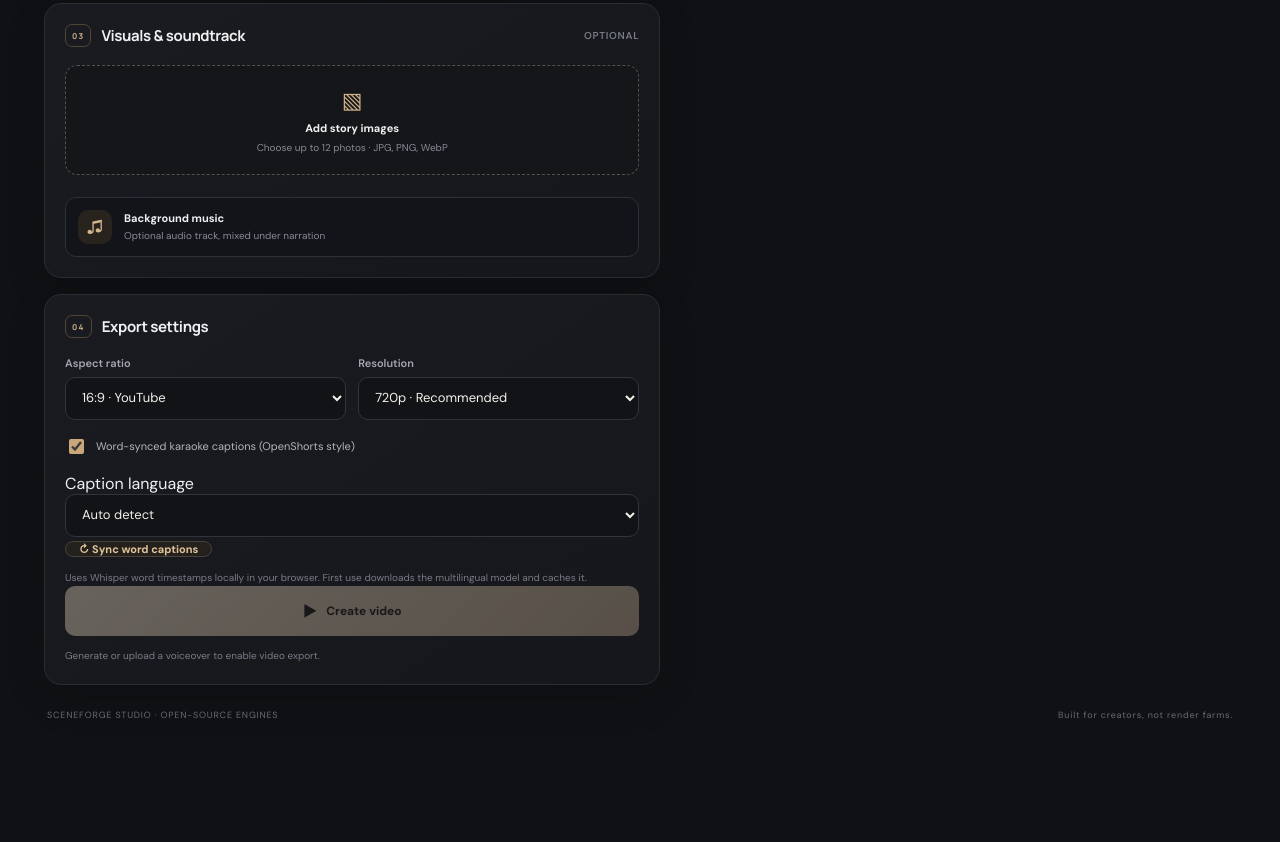
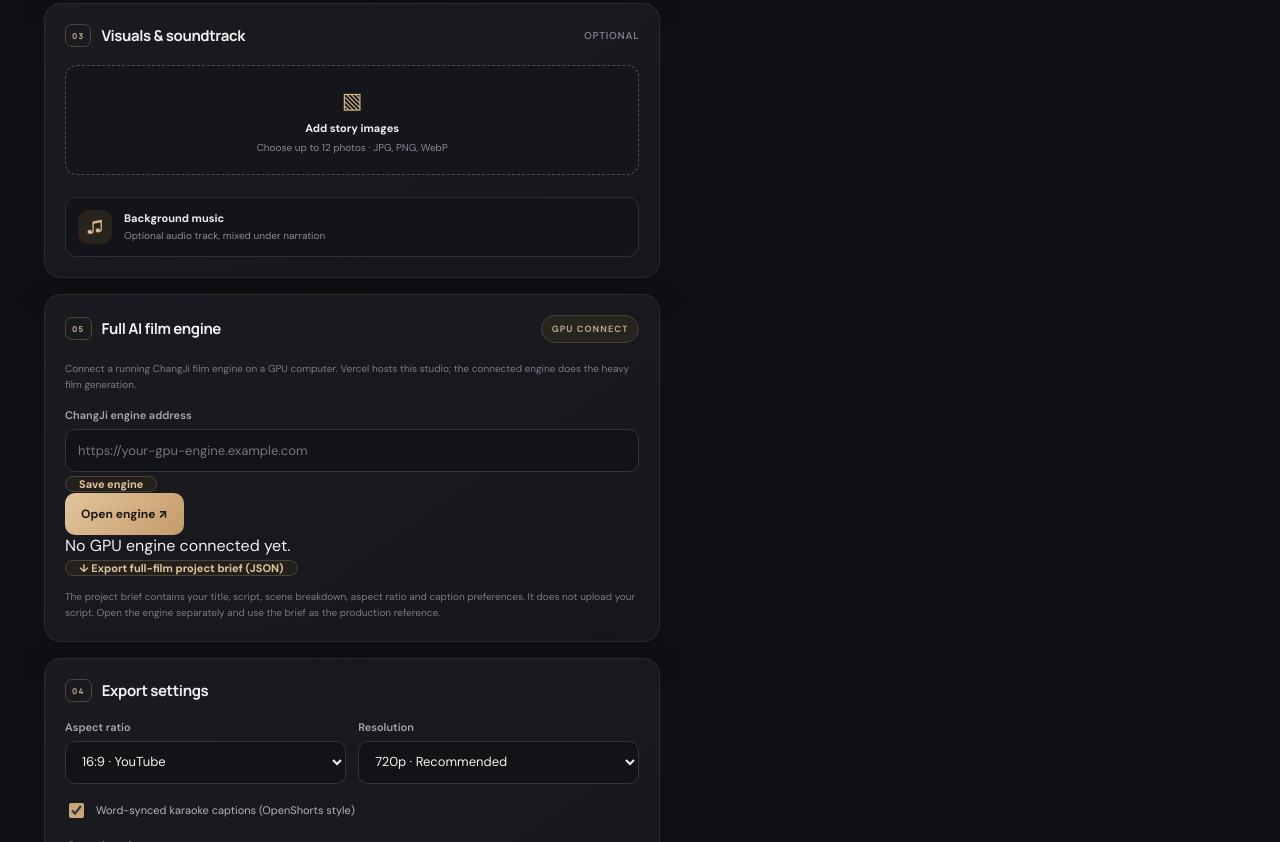
Before and after one commit to founder-dax-limbasiya/CloudVault, a website built with Vite: page video-studio/index.html in a window 1280 px wide. Shown: the part 1124-1966 px from the top of the page. Before the commit the page ends 1873 px from the top, so only its background shows below. Built offline with nearby package versions, Linux system fonts and the light colour scheme.

Commit message:
Add ChangJi full-film engine connection panel

```diff
--- a/video-studio/index.html
+++ b/video-studio/index.html
@@ -99,6 +99,23 @@
               <div id="musicName" class="file-note hidden"></div>
             </section>
 
+
+            <section class="panel engine-panel">
+              <div class="section-head">
+                <div><span class="step">05</span><h2>Full AI film engine</h2></div>
+                <span class="engine-tag">GPU CONNECT</span>
+              </div>
+              <p class="fineprint engine-intro">Connect a running ChangJi film engine on a GPU computer. Vercel hosts this studio; the connected engine does the heavy film generation.</p>
+              <label class="field-label" for="filmEngineUrl">ChangJi engine address</label>
+              <input id="filmEngineUrl" class="text-input" type="url" inputmode="url" placeholder="https://your-gpu-engine.example.com" autocomplete="url" />
+              <div class="engine-actions">
+                <button id="saveEngineBtn" class="secondary-btn" type="button">Save engine</button>
+                <button id="openEngineBtn" class="primary-btn" type="button">Open engine ↗</button>
+              </div>
+              <div id="engineStatus" class="engine-status" role="status">No GPU engine connected yet.</div>
+              <button id="filmBriefBtn" class="secondary-btn brief-btn" type="button">↓ Export full-film project brief (JSON)</button>
+              <p class="fineprint">The project brief contains your title, script, scene breakdown, aspect ratio and caption preferences. It does not upload your script. Open the engine separately and use the brief as the production reference.</p>
+            </section>
             <section class="panel export-panel">
               <div class="section-head">
                 <div><span class="step">04</span><h2>Export settings</h2></div>
@@ -153,7 +170,7 @@
             </section>
             <section class="panel privacy-card">
               <div class="privacy-icon">⌂</div>
-              <div><strong>Your files stay on your device</strong><p>Voice generation, mixing and video rendering happen locally in this browser. Nothing is uploaded to SceneForge.</p></div>
+              <div><strong>Local-first by default</strong><p>Your media stays in this browser unless you choose to upload it to a separately connected GPU film engine.</p></div>
             </section>
           </aside>
         </section>
```
